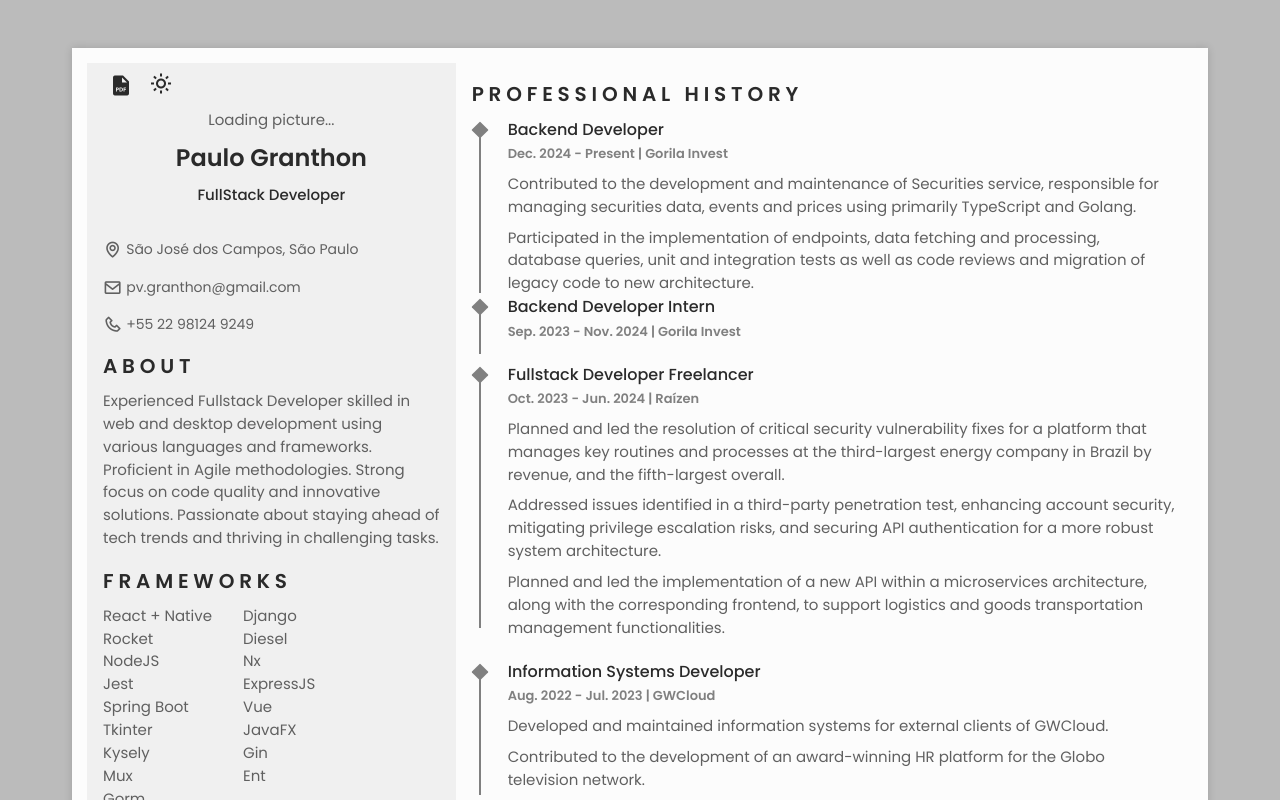
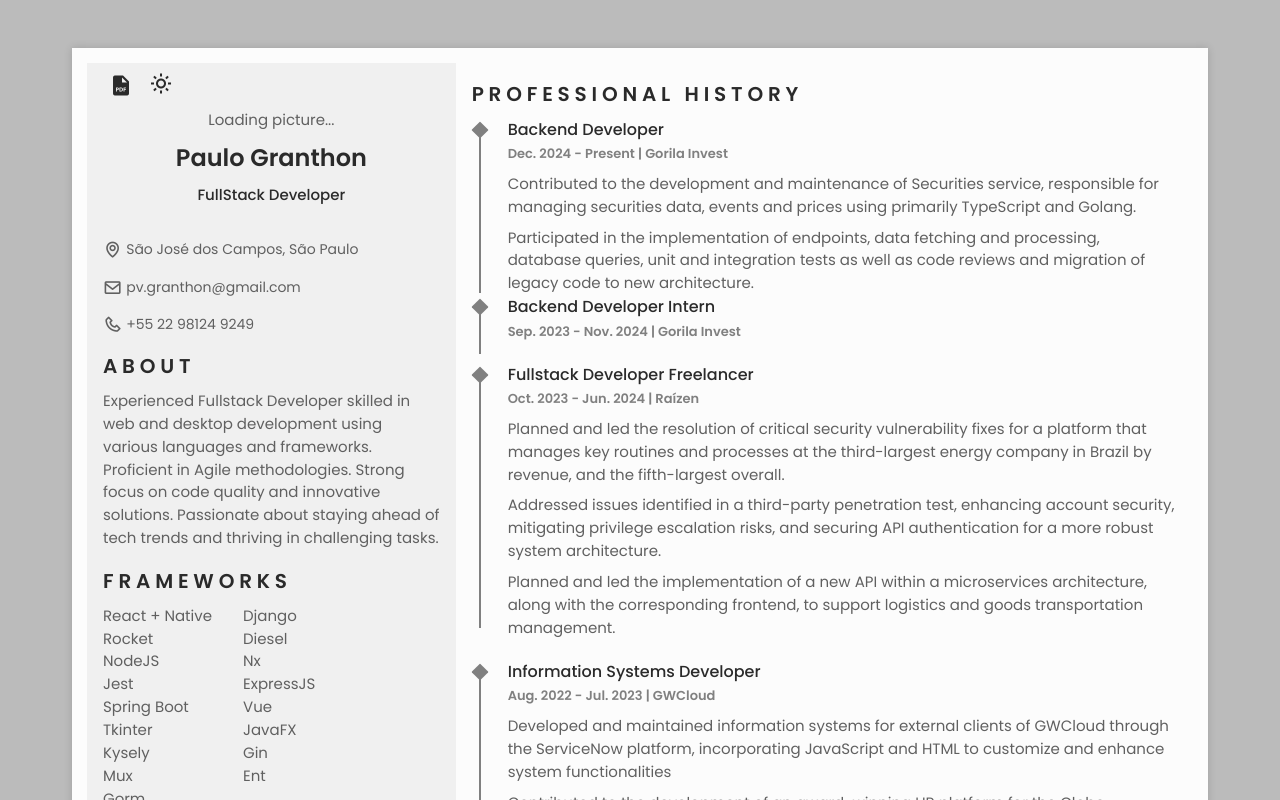
Before and after one commit to paulo-granthon/cv, a React (Vite) app: page / in a window 1280 px wide. Shown: the top 800 px of the page. Built offline with nearby package versions, Linux system fonts and the light colour scheme; no server answers.

Commit message:
chore: update `works` descriptions

```diff
--- a/src/schemas/Data.ts
+++ b/src/schemas/Data.ts
@@ -160,7 +160,7 @@ export const Data: DataSchema = {
       description: [
         "Planned and led the resolution of critical security vulnerability fixes for a platform that manages key routines and processes at the third-largest energy company in Brazil by revenue, and the fifth-largest overall.",
         "Addressed issues identified in a third-party penetration test, enhancing account security, mitigating privilege escalation risks, and securing API authentication for a more robust system architecture.",
-        "Planned and led the implementation of a new API within a microservices architecture, along with the corresponding frontend, to support logistics and goods transportation management functionalities.",
+        "Planned and led the implementation of a new API within a microservices architecture, along with the corresponding frontend, to support logistics and goods transportation management.",
       ],
     },
     {
@@ -168,7 +168,7 @@ export const Data: DataSchema = {
       period: "Aug. 2022 - Jul. 2023",
       company: "GWCloud",
       description: [
-        "Developed and maintained information systems for external clients of GWCloud.",
+        "Developed and maintained information systems for external clients of GWCloud through the ServiceNow platform, incorporating JavaScript and HTML to customize and enhance system functionalities",
         "Contributed to the development of an award-winning HR platform for the Globo television network.",
       ],
     },
```
